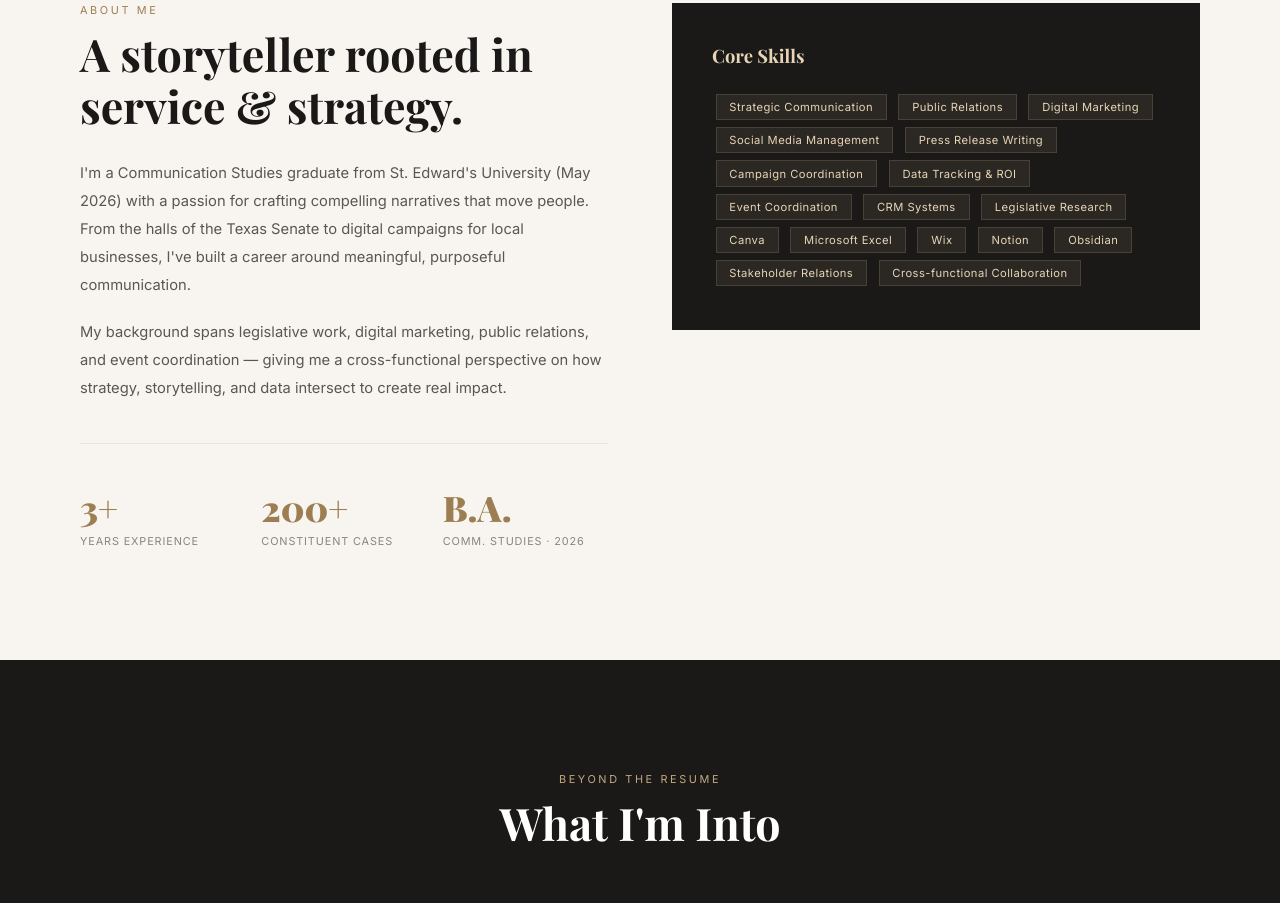
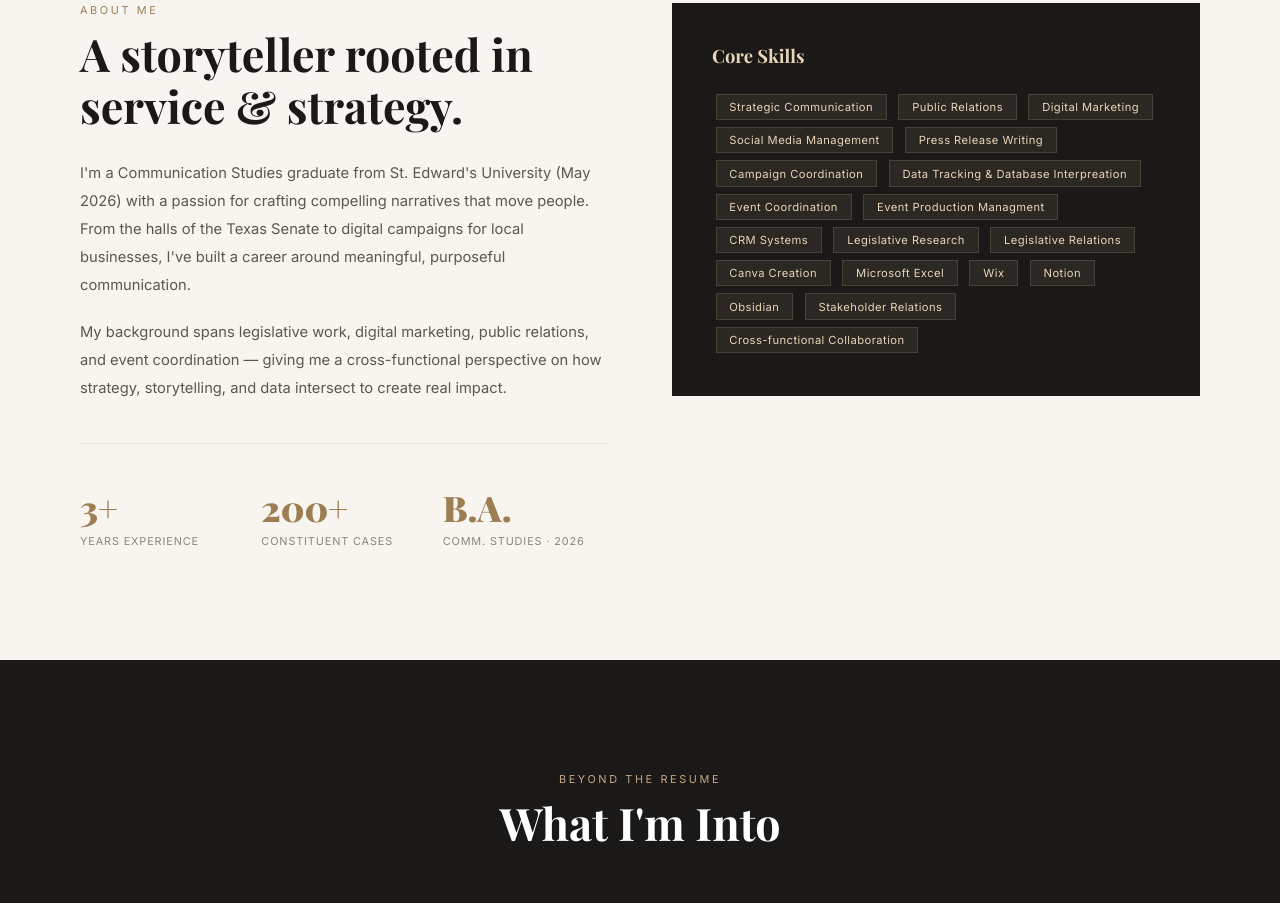
Before and after one commit to JDGuerr/index, a plain HTML site: page index.html in a window 1280 px wide. Shown: the part 909-1812 px from the top of the page. Drawn offline with nearby package versions, Linux system fonts and the light colour scheme; a web font is replaced by a local one.

Commit message:
Update index.html

```diff
--- a/index.html
+++ b/index.html
@@ -545,11 +545,13 @@
     <span class="stag">Social Media Management</span>
     <span class="stag">Press Release Writing</span>
     <span class="stag">Campaign Coordination</span>
-    <span class="stag">Data Tracking &amp; ROI</span>
+    <span class="stag">Data Tracking &amp; Database Interpreation</span>
     <span class="stag">Event Coordination</span>
+    <span class="stag">Event Production Managment</span>
     <span class="stag">CRM Systems</span>
     <span class="stag">Legislative Research</span>
-    <span class="stag">Canva</span>
+    <span class="stag">Legislative Relations</span>
+    <span class="stag">Canva Creation</span>
     <span class="stag">Microsoft Excel</span>
     <span class="stag">Wix</span>
     <span class="stag">Notion</span>
```
